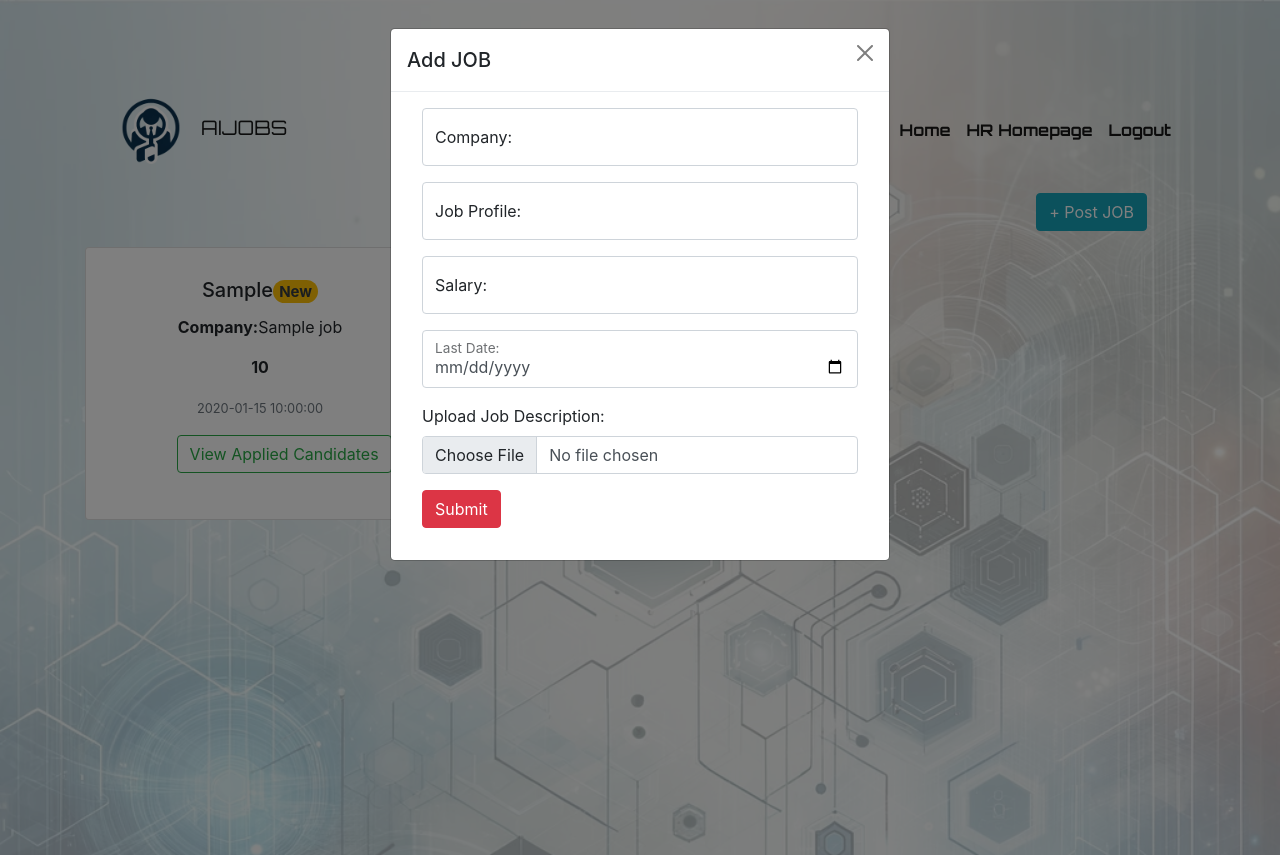
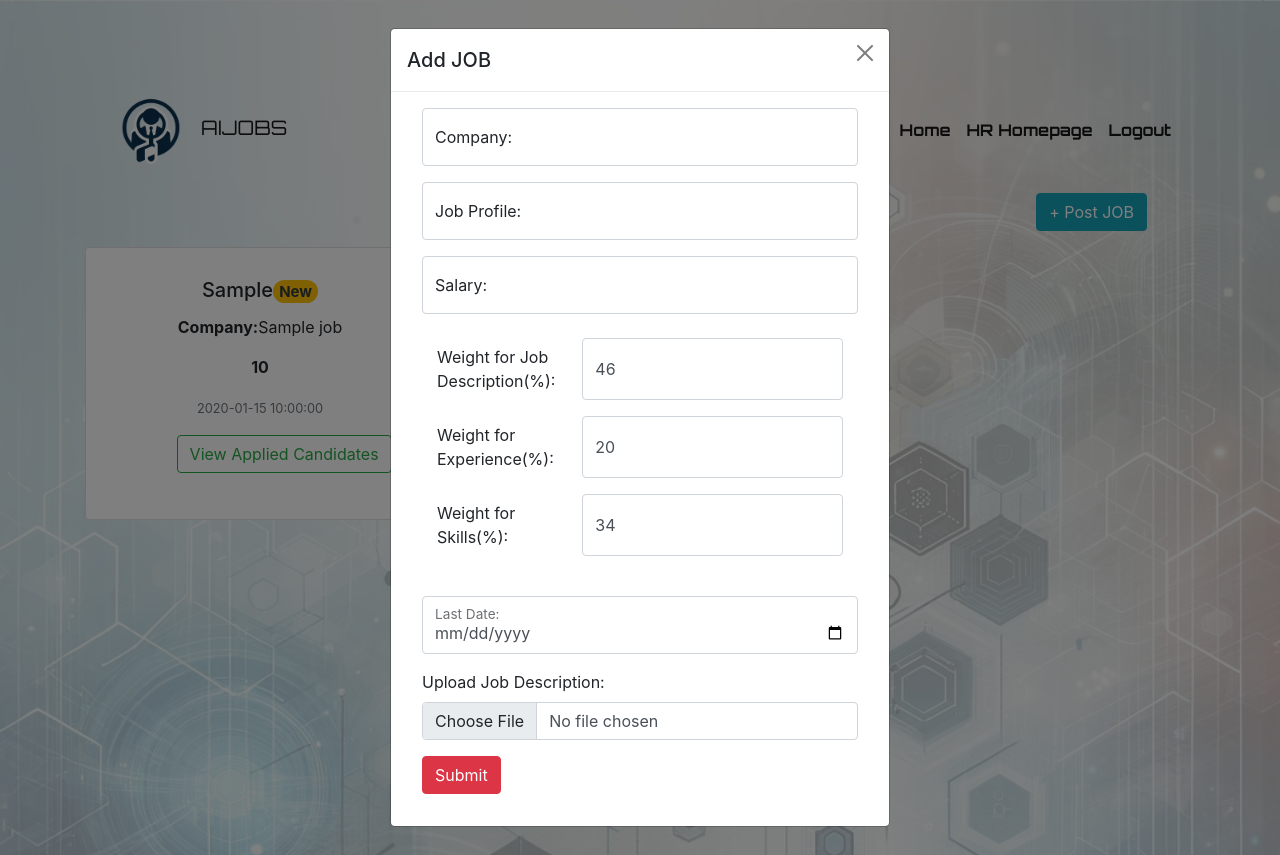
Before and after one commit to mohamedstt/AIJOBS, a Flask app: page /HR1/post_job in a window 1280 px wide, after a click on "+ Post JOB". Run offline with Flask 3, Linux system fonts and the light colour scheme; a database or web service that is not in the repository returns one stand-in record (values such as "Sample title"); some libraries are stand-ins or nearby versions.

Commit message:
Job weghts added

```diff
--- a/Job_post.py
+++ b/Job_post.py
@@ -56,6 +56,10 @@ def ADD_JOB():
         company = str(request.form.get('company'))
         last_date = str(request.form.get('last_date'))
         salary = str(request.form.get('salary'))
+        weight_jd = float(request.form.get('weight_jd', 0.3))  # Valor padrão se não especificado
+        weight_experience = float(request.form.get('weight_experience', 0.2))
+        weight_skills = float(request.form.get('weight_skills', 0.5))
+
         filename = secure_filename(file.filename)
         jd_id = ObjectId()
         path = os.path.join(UF,str(jd_id))
@@ -68,7 +72,7 @@ def ADD_JOB():
 
 
         result = None
-        result = JOBS.insert_one({"_id":jd_id,"Job_Profile":job_profile,"Job_Description":fetchedData,"CompanyName":company,"LastDate":last_date,"CreatedAt":datetime.now(),"Job_description_file_name":filename,"Salary":salary})
+        result = JOBS.insert_one({"_id":jd_id,"Job_Profile":job_profile,"Job_Description":fetchedData,"CompanyName":company,"LastDate":last_date,"CreatedAt":datetime.now(),"Job_description_file_name":filename,"Salary":salary, "WeightJD": weight_jd,"WeightExperience": weight_experience,"WeightSkills": weight_skills})
         with open(os.path.join(path, filename), "rb") as f:
             jd_data = f.read()
 
--- a/templates/base.html
+++ b/templates/base.html
@@ -38,6 +38,24 @@
             document.getElementById('loginForm').style.display = 'none';
             document.getElementById('signupForm').style.display = 'block';
         }
+        function updateWeights(changed) {
+        const weightJd = document.getElementById('weight_jd');
+        const weightExperience = document.getElementById('weight_experience');
+        const weightSkills = document.getElementById('weight_skills');
+
+        let total = parseInt(weightJd.value) + parseInt(weightExperience.value) + parseInt(weightSkills.value);
+        if (total > 100) {
+            const exceeded = total - 100;
+            if (changed === 'weight_jd') {
+                weightJd.value = Math.max(0, parseInt(weightJd.value) - exceeded);
+            } else if (changed === 'weight_experience') {
+                weightExperience.value = Math.max(0, parseInt(weightExperience.value) - exceeded);
+            } else if (changed === 'weight_skills') {
+                weightSkills.value = Math.max(0, parseInt(weightSkills.value) - exceeded);
+            }
+          }
+        }
+
       </script>
     {% block styleInclude %} {% endblock %}
   </head>
--- a/templates/job_post.html
+++ b/templates/job_post.html
@@ -131,6 +131,30 @@ content %}
                   />
                   <label for="SalaryInput">Salary:</label>
                 </div>
+                <div class="container my-4">
+                  <div class="row">
+                    <div class="col-12">
+                <div class="row mb-3">
+                  <label for="weight_jd" class="col-md-4 col-form-label">Weight for Job Description(%):</label>
+                  <div class="col-md-8 d-flex justify-content-center">
+                    <input type="number" class="form-control" id="weight_jd" name="weight_jd" value="46" min="0" max="100" required onchange="updateWeights('weight_jd')">
+                  </div>
+                </div>
+                <div class="row mb-3">
+                  <label for="weight_experience" class="col-md-4 col-form-label">Weight for Experience(%):</label>
+                  <div class="col-md-8 d-flex justify-content-center">
+                    <input type="number" class="form-control" id="weight_experience" name="weight_experience" value="20" min="0" max="100" required onchange="updateWeights('weight_experience')">
+                  </div>
+                </div>
+                <div class="row mb-3">
+                  <label for="weight_skills" class="col-md-4 col-form-label">Weight for Skills(%):</label>
+                  <div class="col-md-8 d-flex justify-content-center">
+                    <input type="number" class="form-control" id="weight_skills" name="weight_skills" value="34" min="0" max="100" required onchange="updateWeights('weight_skills')">
+                  </div>
+                </div>
+              </div>
+            </div>
+          </div>
                 <div class="form-floating mb-3">
                   <input
                     type="date"
```
Also changed, not shown: Matching.py (+7 -3 lines), 1 other file.
